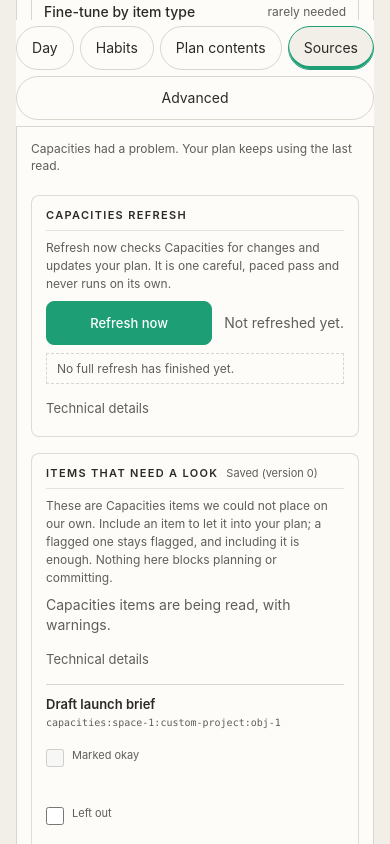
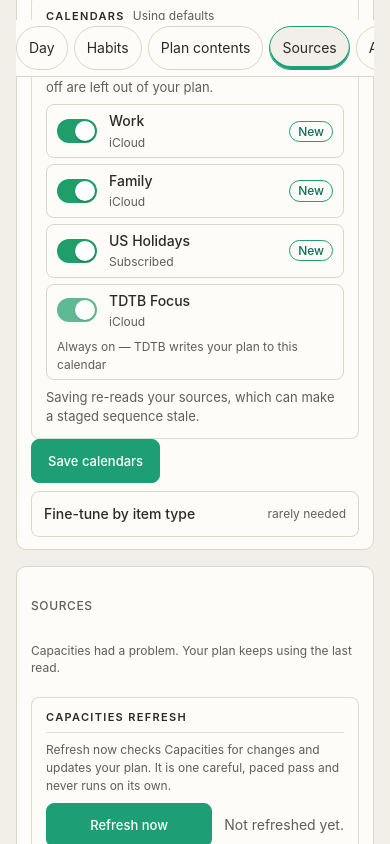
Before and after one commit to asing44/TDTB, a Preact app in the folder frontend/: page / in a window 390 px wide. Both pictures are taken after a click on the button "Settings". Shown: the top 844 px of the page. Built offline with nearby package versions, Linux system fonts and the light colour scheme.

Commit message:
fix(settings): one-row jump bar on narrow screens, clear headings

```diff
--- a/frontend/src/ui/settings-hub.css
+++ b/frontend/src/ui/settings-hub.css
@@ -1,7 +1,7 @@
 /* Settings hub — status line, five entries, calm folds. Theme tokens only. */
 .settings-hub { --hub-gap: 8px; --hub-pad: 12px 14px; display: grid; gap: 16px; min-width: 0; }
 .settings-hub > * { min-width: 0; }
-.settings-hub__panel, .hb { scroll-margin-top: 64px; }
+.settings-hub__panel, .hb { scroll-margin-top: 96px; }
 .settings-hub__summary {
   display: flex; align-items: center; gap: 8px; margin: 0;
   padding: 10px 12px; border: 1px solid var(--t-border); border-radius: 10px;
@@ -16,6 +16,12 @@
   position: sticky; top: 0; z-index: 2; display: flex; flex-wrap: wrap; gap: 6px;
   margin: 0; padding: 6px 0; background: var(--t-surface);
   border-bottom: 1px solid var(--t-border);
+}
+/* Narrow: keep the bar one row (scrolls sideways) so the 64px scroll margin
+   always clears it and a jump never hides the target heading. */
+@media (max-width: 560px) {
+  .settings-hub__jump { flex-wrap: nowrap; overflow-x: auto; scrollbar-width: none; }
+  .settings-hub__jump-btn { flex: 0 0 auto; white-space: nowrap; }
 }
 .settings-hub__jump-btn {
   display: inline-flex; align-items: center; gap: 6px; flex: 1 1 auto; justify-content: center;
```
